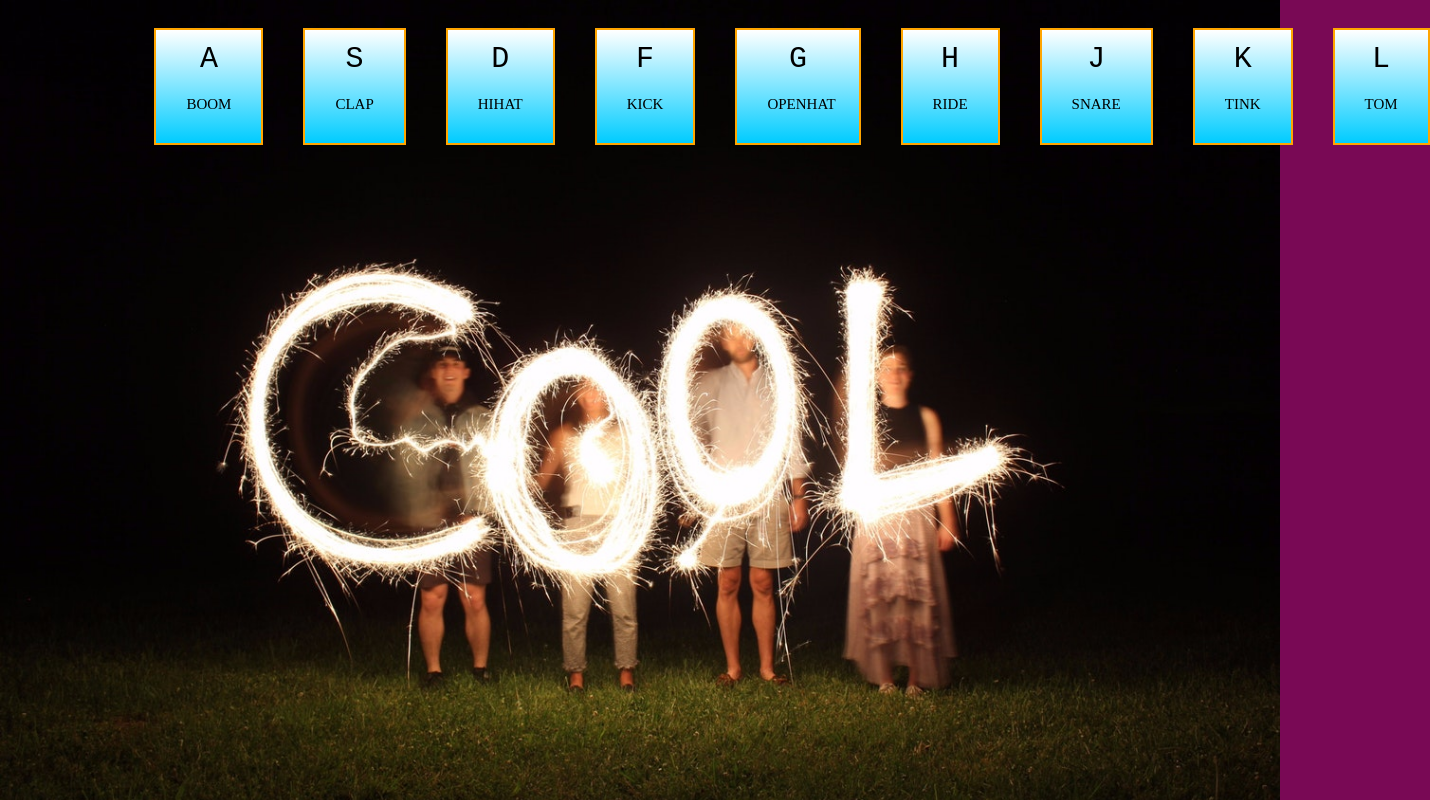
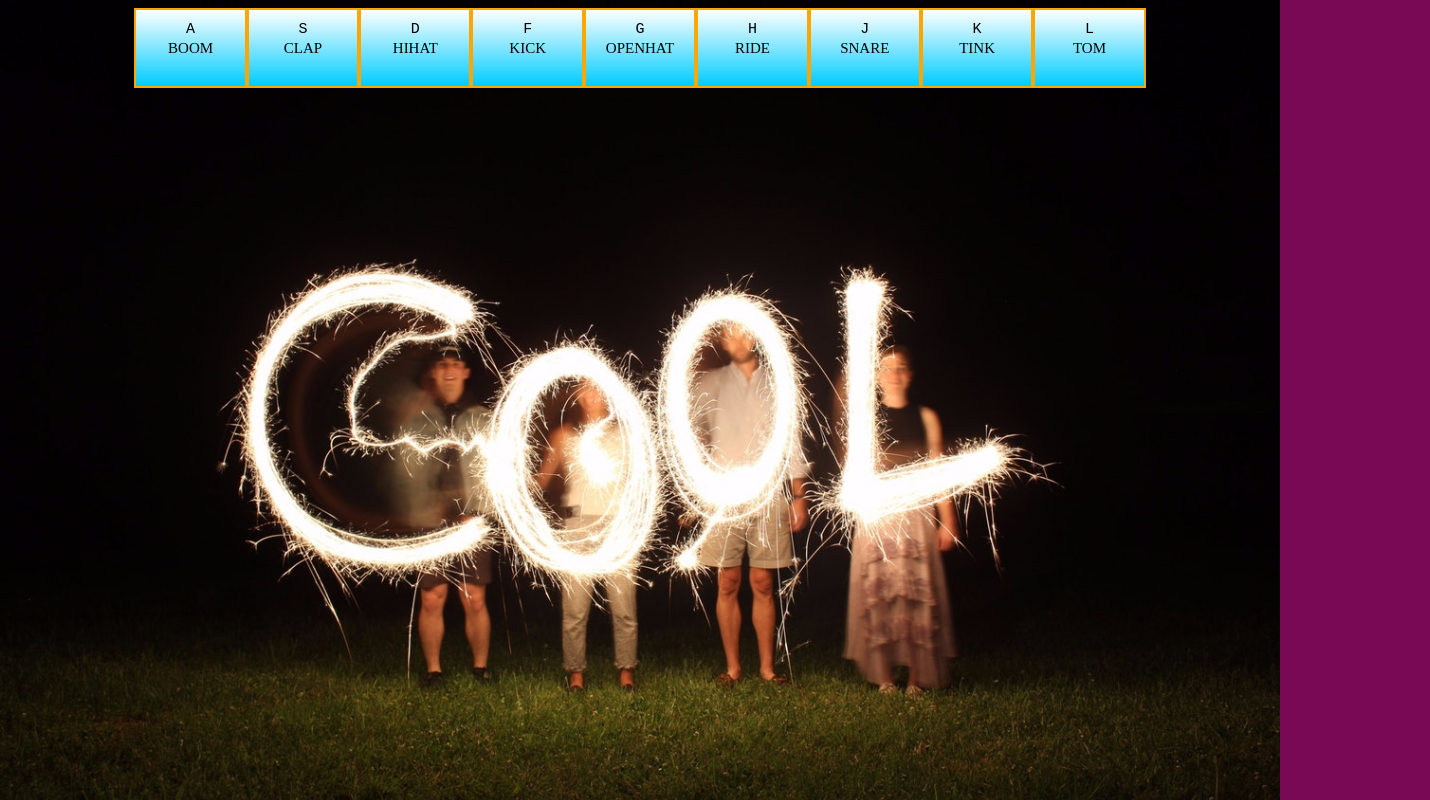
Before and after one commit to jakazzy/js_30, a plain HTML site: page drumkit/index.html in a window 1280 px wide. Shown: the whole page, 1430 px wide, since content can reach past the window. Drawn offline with Linux system fonts and the light colour scheme.

Commit message:
add modify drumkit

```diff
--- a/drumkit/index.html
+++ b/drumkit/index.html
@@ -4,7 +4,7 @@
 <head>
     <meta charset="utf-8" />
     <meta http-equiv="X-UA-Compatible" content="IE=edge">
-    <title>Page Title</title>
+    <title>Drumkit</title>
     <meta name="viewport" content="width=device-width, initial-scale=1">
     <link rel="stylesheet" type="text/css" media="screen" href="main.css" />
     <script src="main.js"></script>
--- a/drumkit/main.css
+++ b/drumkit/main.css
@@ -12,17 +12,18 @@ div.keys {
     display: flex;
     width: 80%;
     margin: auto;
+    height: 5rem;
 }
 
-div.keys>div {
+div .key {
+    flex-grow: 1;
     border: 2px solid orange;
-    margin: 20px;
     padding: 10px;
     width: 10%;
     text-align: center;
     transition: all 0.7s;
     background: linear-gradient( to bottom, white, rgb(0, 204, 255));
-    font-size: 30px;
+    font-size: 15px;
     text-shadow: 2px;
 }
 
@@ -34,6 +35,6 @@ div.keys>div {
 
 div span {
     display: block;
-    margin: 20px;
+    margin: 2px;
     font-size: 15px;
 }
```
